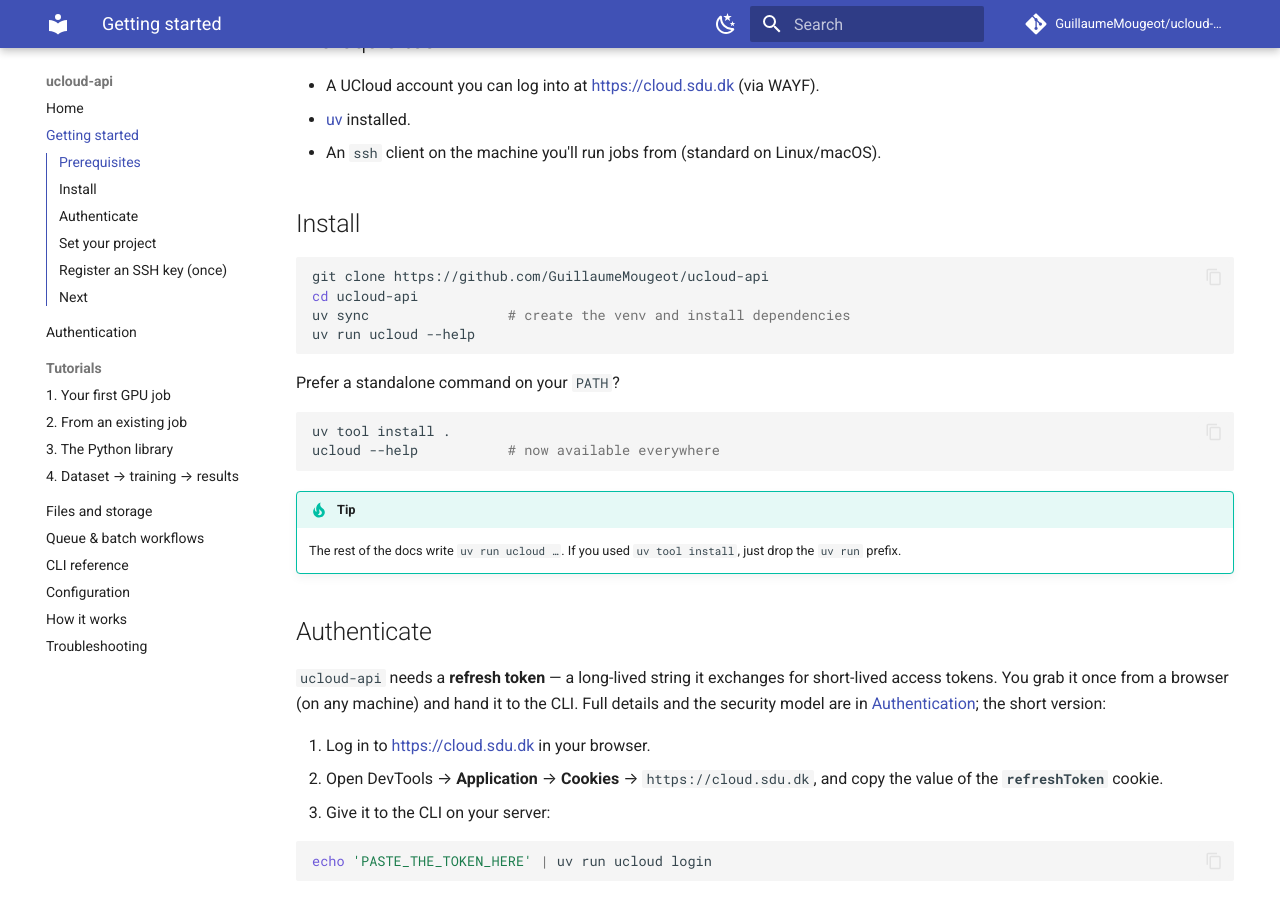
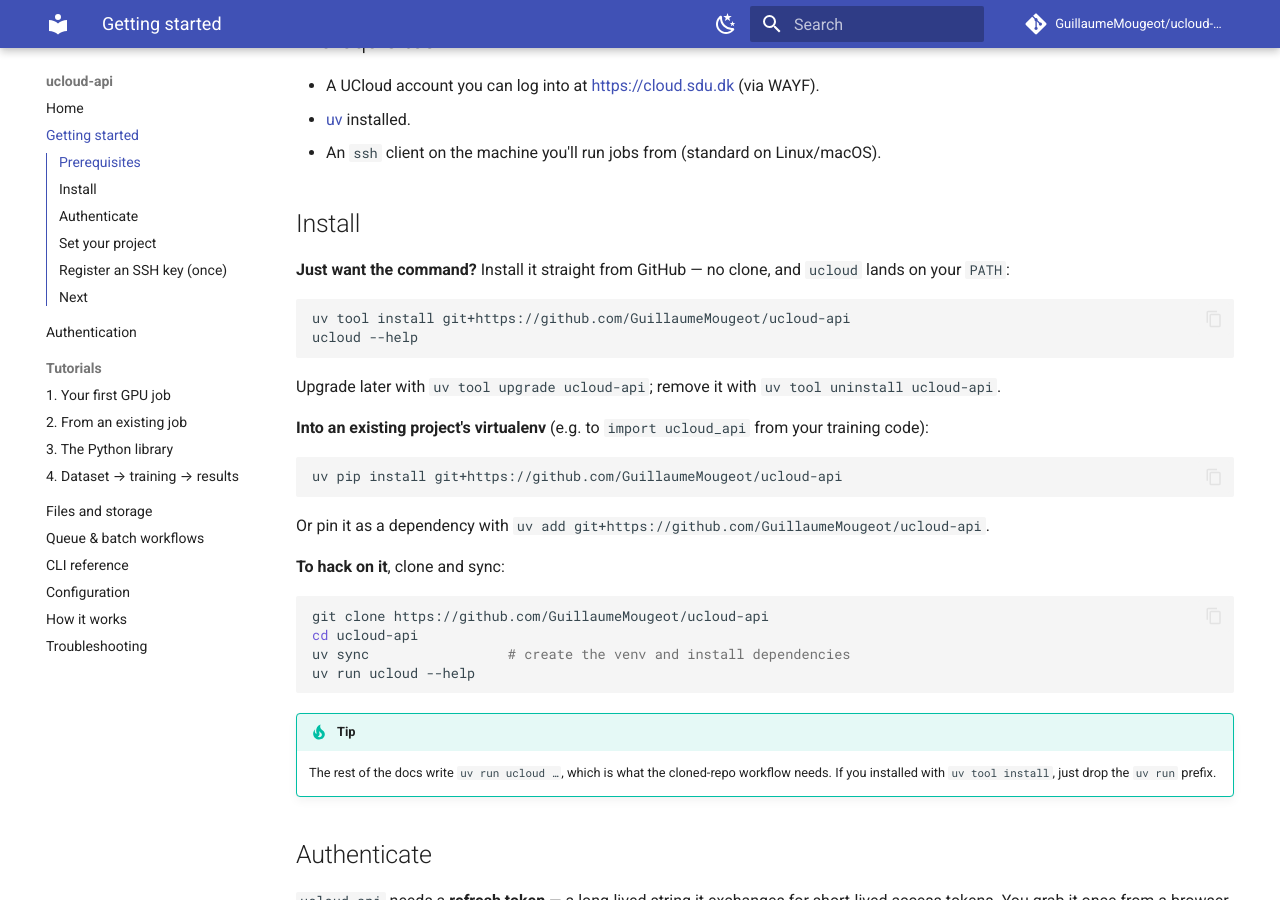
Before and after one commit to GuillaumeMougeot/ucloud-api, an MkDocs documentation site: the page built from docs/getting-started.md, in a window 1280 px wide and 900 px high, scrolled down 223 px. Built offline with MkDocs 1.6.1 and Material for MkDocs 9.7.7, drawn with Linux system fonts in a browser that asks for light colours; comment, search, counter and statistics services are not loaded.

Commit message:
docs: install straight from GitHub with uv tool/pip install git+...
Lead with `uv tool install git+https://github.com/...` (no clone, `ucloud`
on PATH) and `uv pip install git+...` for an existing venv; keep the clone
+ `uv sync` path for development. Also make the cron example use the
absolute path uv tool install provides, since cron has no useful PATH.

Co-Authored-By: Claude Opus 4.8 <noreply@anthropic.com>
Claude-Session: https://claude.ai/code/session_01NRgKKi9osanC2Wo7MPzSjz

````diff
--- a/docs/getting-started.md
+++ b/docs/getting-started.md
@@ -10,6 +10,28 @@ This page gets you from nothing to an authenticated CLI in a few minutes.
 
 ## Install
 
+**Just want the command?** Install it straight from GitHub — no clone, and
+`ucloud` lands on your `PATH`:
+
+```bash
+uv tool install git+https://github.com/GuillaumeMougeot/ucloud-api
+ucloud --help
+```
+
+Upgrade later with `uv tool upgrade ucloud-api`; remove it with
+`uv tool uninstall ucloud-api`.
+
+**Into an existing project's virtualenv** (e.g. to `import ucloud_api` from your
+training code):
+
+```bash
+uv pip install git+https://github.com/GuillaumeMougeot/ucloud-api
+```
+
+Or pin it as a dependency with `uv add git+https://github.com/GuillaumeMougeot/ucloud-api`.
+
+**To hack on it**, clone and sync:
+
 ```bash
 git clone https://github.com/GuillaumeMougeot/ucloud-api
 cd ucloud-api
@@ -17,16 +39,10 @@ uv sync                 # create the venv and install dependencies
 uv run ucloud --help
 ```
 
-Prefer a standalone command on your `PATH`?
-
-```bash
-uv tool install .
-ucloud --help           # now available everywhere
-```
-
 !!! tip
-    The rest of the docs write `uv run ucloud …`. If you used `uv tool install`,
-    just drop the `uv run` prefix.
+    The rest of the docs write `uv run ucloud …`, which is what the cloned-repo
+    workflow needs. If you installed with `uv tool install`, just drop the
+    `uv run` prefix.
 
 ## Authenticate
 
````
Also changed, not shown: README.md (+14 -8 lines), docs/queue-and-batch.md (+6 -3 lines).
